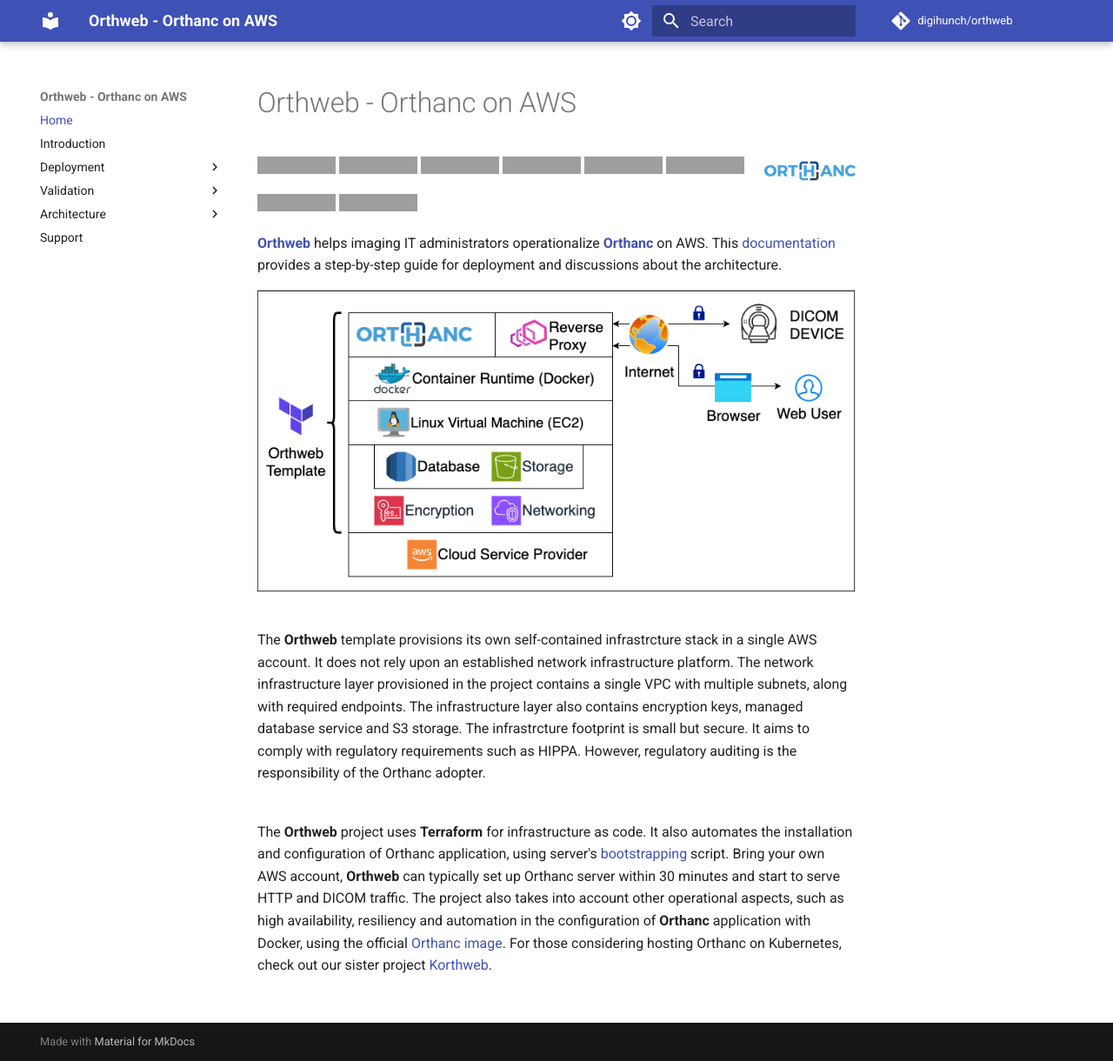
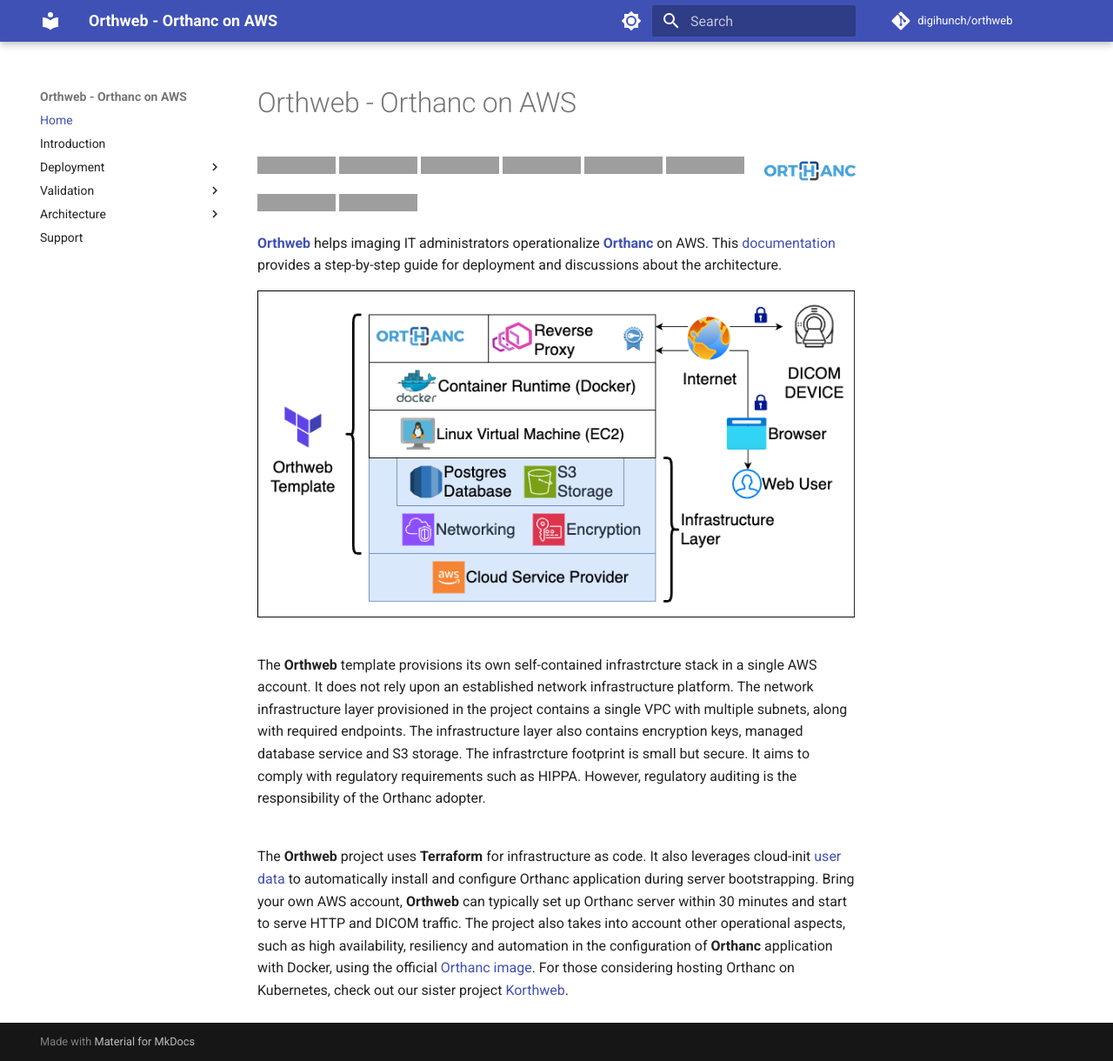
Before and after one commit to digihunch/orthweb, an MkDocs documentation site: the page built from docs/index.md, in a window 1280 px wide and 1220 px high, cut to the strip 0-1220 px from the top of the window. Shown: the whole strip at 87% size. Built offline with MkDocs 1.6.1 and Material for MkDocs 9.7.7, drawn with Linux system fonts in a browser that asks for light colours; comment, search, counter and statistics services are not loaded; grey boxes are pictures that could not be loaded.

Commit message:
update document

```diff
--- a/docs/index.md
+++ b/docs/index.md
@@ -19,4 +19,4 @@
 The **Orthweb** template provisions its own self-contained infrastrcture stack in a single AWS account. It does not rely upon an established network infrastructure platform. The network infrastructure layer provisioned in the project contains a single VPC with multiple subnets, along with required endpoints. The infrastructure layer also contains encryption keys, managed database service and S3 storage. The infrastrcture footprint is small but secure. It aims to comply with regulatory requirements such as HIPPA. However, regulatory auditing is the responsibility of the Orthanc adopter.
 <br/><br/>
 
-The **Orthweb** project uses **Terraform** for infrastructure as code. It also automates the installation and configuration of Orthanc application, using server's [bootstrapping](https://docs.aws.amazon.com/AmazonECS/latest/developerguide/bootstrap_container_instance.html) script. Bring your own AWS account, **Orthweb** can typically set up Orthanc server within 30 minutes and start to serve HTTP and DICOM traffic. The project also takes into account other operational aspects, such as high availability, resiliency and automation in the configuration of **Orthanc** application with Docker, using the official [Orthanc image](https://hub.docker.com/r/orthancteam/orthanc). For those considering hosting Orthanc on Kubernetes, check out our sister project [Korthweb](https://github.com/digihunch/korthweb).
+The **Orthweb** project uses **Terraform** for infrastructure as code. It also leverages cloud-init [user data](https://docs.aws.amazon.com/AWSEC2/latest/UserGuide/user-data.html) to automatically install and configure Orthanc application during server bootstrapping. Bring your own AWS account, **Orthweb** can typically set up Orthanc server within 30 minutes and start to serve HTTP and DICOM traffic. The project also takes into account other operational aspects, such as high availability, resiliency and automation in the configuration of **Orthanc** application with Docker, using the official [Orthanc image](https://hub.docker.com/r/orthancteam/orthanc). For those considering hosting Orthanc on Kubernetes, check out our sister project [Korthweb](https://github.com/digihunch/korthweb).
```
Also changed, not shown: README.md (+1 -1 lines), docs/architecture/alternative.md (+1 -1 lines), docs/assets/images/Overview.png, 1 other file.
